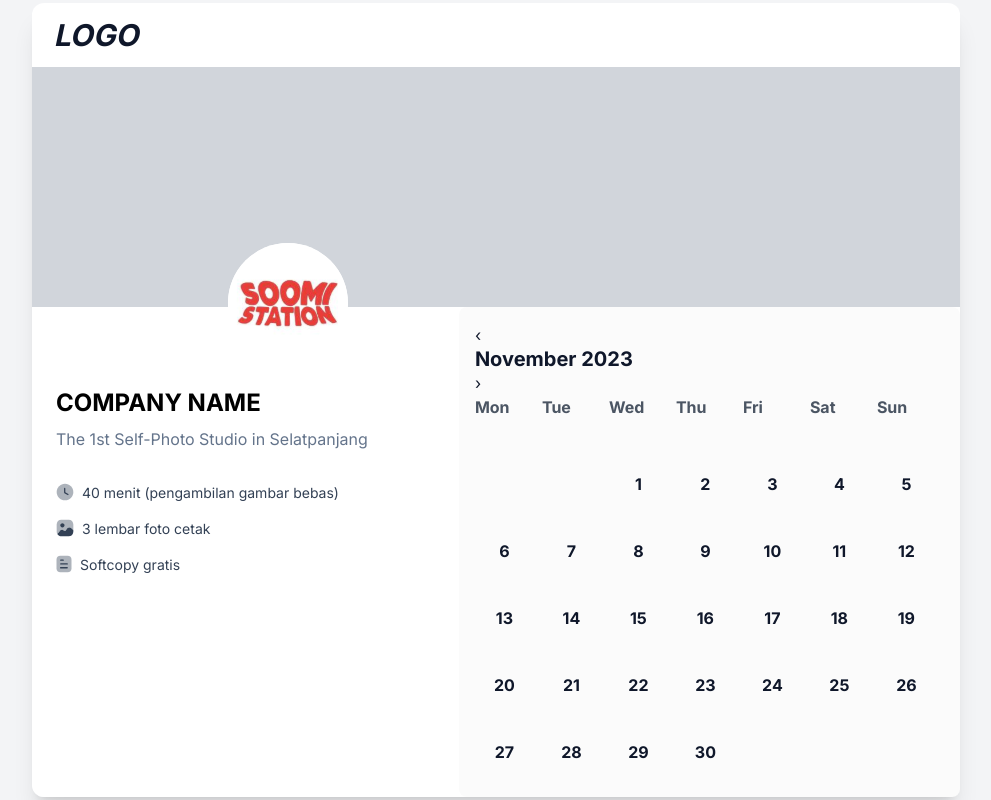
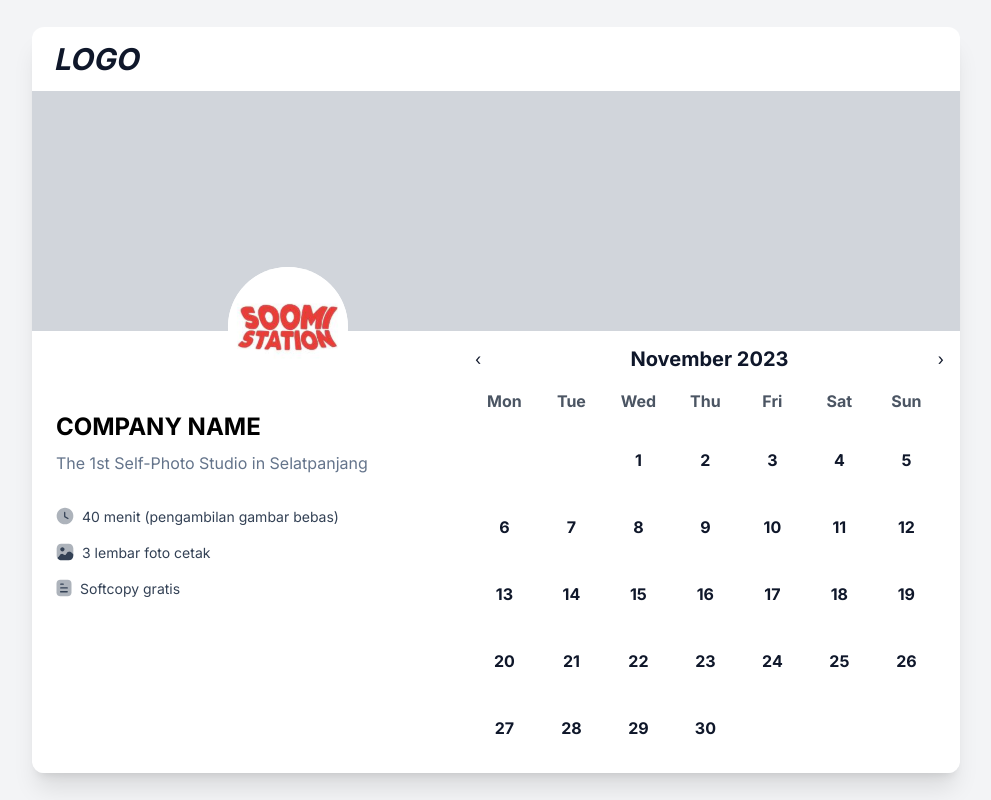
Before and after one commit to crendyyy/Photobox, a React (Vite) app: page / in a window 1280 px wide. Shown: the whole page, without its empty margins (144-1135 px from the left). Built offline with nearby package versions, Linux system fonts and the light colour scheme.

Commit message:
update calendar

```diff
--- a/package.json
+++ b/package.json
@@ -13,7 +13,8 @@
     "framer-motion": "^10.16.5",
     "react": "^18.2.0",
     "react-calendar": "^4.6.1",
-    "react-dom": "^18.2.0"
+    "react-dom": "^18.2.0",
+    "react-router-dom": "^6.20.0"
   },
   "devDependencies": {
     "@types/react": "^18.2.37",
--- a/src/Styles/react-calendar.css
+++ b/src/Styles/react-calendar.css
@@ -4,7 +4,8 @@
   width: 100%;
   border-color: #ffffff;
   padding: 16px;
-  background-color: #fbfbfb;
+  display: flex;
+  flex-direction: column;
 }
 
 .react-calendar button {
@@ -16,7 +17,9 @@
 }
 
 .react-calendar__navigation {
+  display: flex;
   gap: 24px;
+  justify-content: end;
 }
 
 .react-calendar__navigation__label {
@@ -37,6 +40,14 @@
   font-weight: 700;
   max-width: 59px;
   height: 59px;
+  display: flex;
+  align-items: center;
+  justify-content: center;
+}
+.react-calendar__tile,
+.react-calendar__month-view__days__day,
+.react-calendar__month-view__days__day--weekend {
+  color: red;
 }
 
 .react-calendar__month-view__weekdays__weekday abbr {
@@ -44,6 +55,9 @@
   font-size: 16px;
   text-decoration: none;
   text-transform: none;
+  display: flex;
+  justify-content: center;
+  align-items: center;
 }
 
 .react-calendar__month-view__days__day.faded {
@@ -66,7 +80,7 @@
 
 .react-calendar__tile--active {
   color: white !important;
-  background-color: #307fe2 !important;
+  background-color: #ffedd5 !important;
   pointer-events: none;
 }
 
--- a/src/routes/Home.jsx
+++ b/src/routes/Home.jsx
@@ -1,7 +1,7 @@
 import React from 'react'
 import Calendar from 'react-calendar'
-import Banner from '../compenents/layout/Banner'
-import Deskripsi from '../compenents/layout/Deskripsi'
+import Banner from '../compenents/Layout/Banner'
+import Deskripsi from '../compenents/Layout/Deskripsi'
 
 import '../styles/react-calendar.css'
 
```
Also changed, not shown: 1 other file (tests, documents, lock files or other folders).
